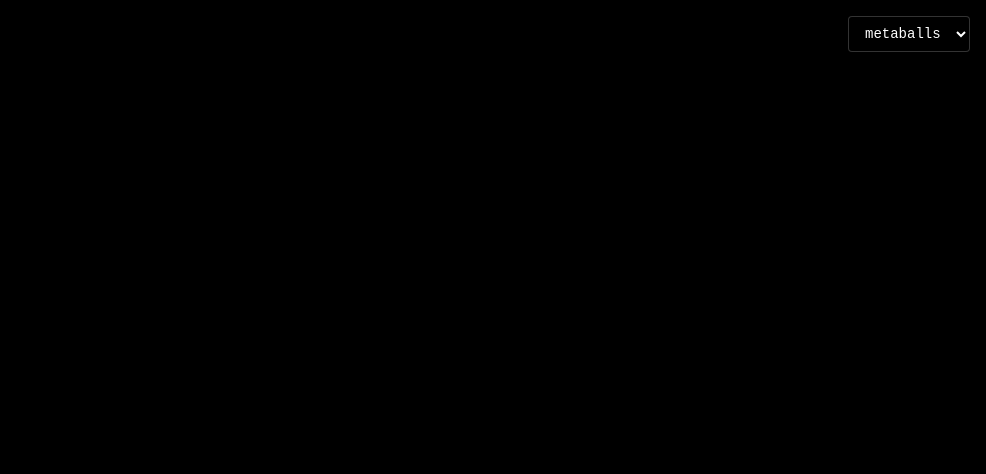
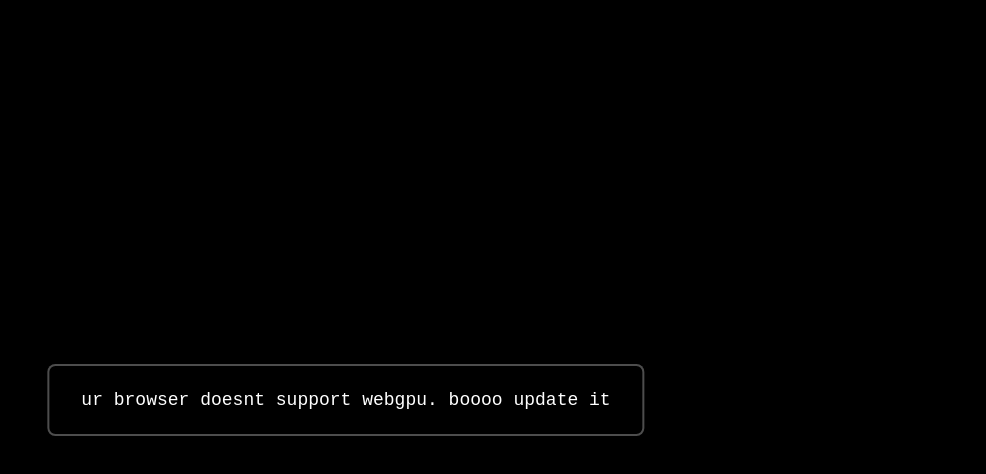
Before and after one commit to olivewong/lava, a website with bundled scripts: page index.html in a window 1280 px wide. Shown: the whole page, without its empty margins (294-1280 px from the left). Built offline with nearby package versions, Linux system fonts and the light colour scheme.

Commit message:
message for no webgpu

```diff
--- a/index.html
+++ b/index.html
@@ -7,6 +7,9 @@
   <link rel="stylesheet" href="style.css">
 </head>
 <body>
+  <div id="error-message" style="display: none;">
+    ur browser doesnt support webgpu. boooo update it
+  </div>
   <select id="shader-select">
     <option value="metaballs">metaballs</option>
   </select>
--- a/src/main.ts
+++ b/src/main.ts
@@ -73,8 +73,35 @@ async function getAvailableShaders(): Promise<string[]> {
   return ['metaballs', 'pool_reflections'];
 }
 
+function showError() {
+  const errorMsg = document.getElementById('error-message');
+  if (errorMsg) errorMsg.style.display = 'block';
+  const canvas = document.getElementById('canvas') as HTMLCanvasElement;
+  if (canvas) canvas.style.display = 'none';
+  const select = document.getElementById('shader-select') as HTMLSelectElement;
+  if (select) select.style.display = 'none';
+}
+
 async function main() {
-  const { device, context, format } = await initWebGPU();
+  if (!navigator.gpu) {
+    showError();
+    return;
+  }
+
+  let device: GPUDevice;
+  let context: GPUCanvasContext;
+  let format: GPUTextureFormat;
+
+  try {
+    const result = await initWebGPU();
+    device = result.device;
+    context = result.context;
+    format = result.format;
+  } catch (error) {
+    showError();
+    return;
+  }
+
   const canvas = document.getElementById('canvas') as HTMLCanvasElement;
   const select = document.getElementById('shader-select') as HTMLSelectElement;
 
@@ -146,4 +173,6 @@ async function main() {
   render();
 }
 
-main().catch(console.error);
+main().catch(() => {
+  showError();
+});
--- a/style.css
+++ b/style.css
@@ -33,3 +33,19 @@ body {
 #shader-select:hover {
   background: rgba(0, 0, 0, 0.9);
 }
+
+#error-message {
+  position: fixed;
+  top: 50%;
+  left: 50%;
+  transform: translate(-50%, -50%);
+  z-index: 100;
+  padding: 24px 32px;
+  background: rgba(0, 0, 0, 0.9);
+  color: #fff;
+  border: 2px solid rgba(255, 255, 255, 0.3);
+  border-radius: 8px;
+  font-family: monospace;
+  font-size: 18px;
+  text-align: center;
+}
```
